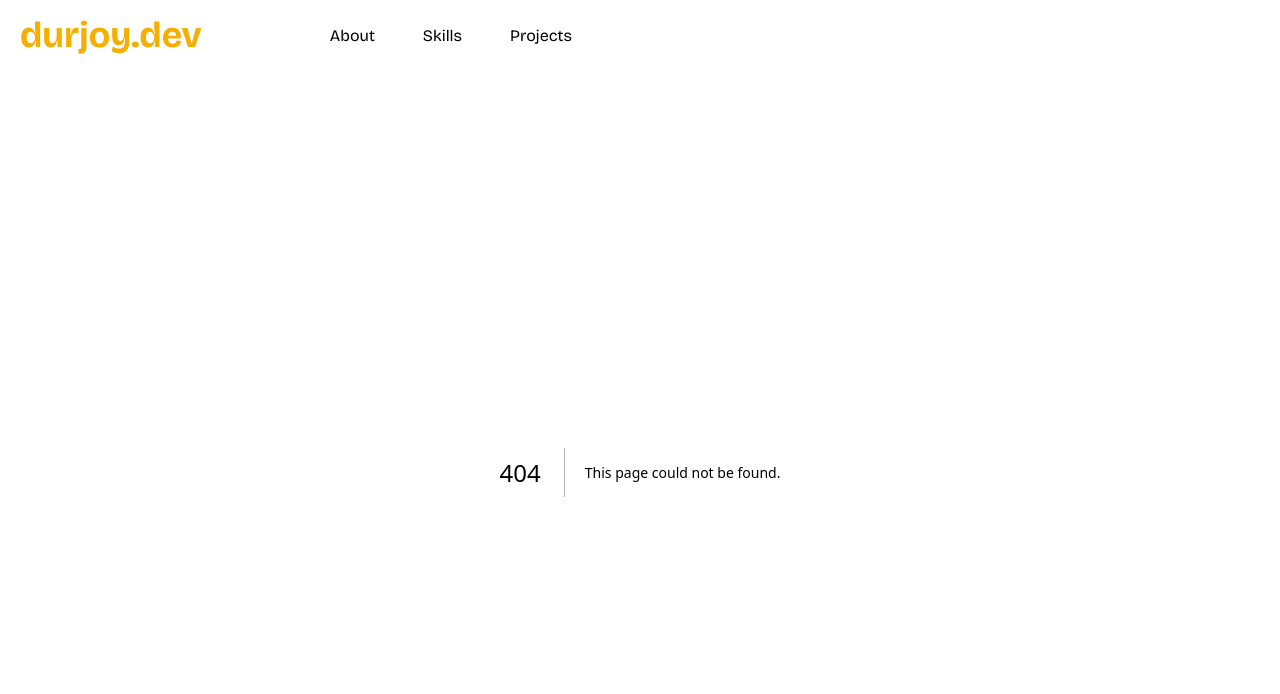
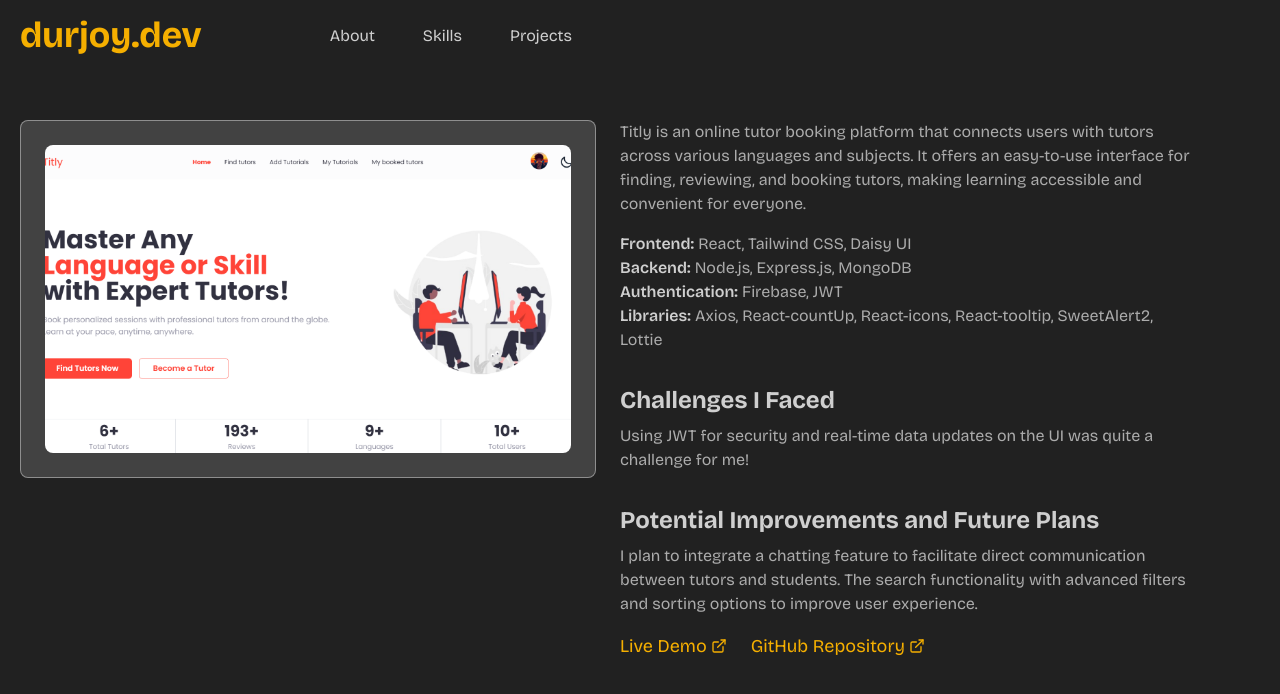
Before and after one commit to Durjoy96/my-portfolio, a Next.js app: page /projects/titly in a window 1280 px wide. Before the commit this address had no page. Shown: the top 694 px of the page. Built offline with nearby package versions, Linux system fonts and the light colour scheme.

Commit message:
Add Titly project page with details and links for live demo and GitHub repository

```diff
--- /dev/null
+++ b/src/app/projects/titly/page.jsx
@@ -0,0 +1,93 @@
+import Image from "next/image";
+import titlyImg from "../../../assets/images/titly.png";
+import { ExternalLink } from "lucide-react";
+
+const Titly = () => {
+  return (
+    <>
+      <section className="main-container flex flex-col md:flex-row items-start gap-6 mt-12">
+        <div className="bg-base-300 p-6 rounded-lg border border-white/40 max-w-xl ">
+          <Image
+            className="rounded-lg"
+            src={titlyImg}
+            alt="Titly project screenshot"
+          />
+        </div>
+        <div className="max-w-xl">
+          <p className="text-base text-base-content-secondary">
+            Titly is an online tutor booking platform that connects users with
+            tutors across various languages and subjects. It offers an
+            easy-to-use interface for finding, reviewing, and booking tutors,
+            making learning accessible and convenient for everyone.
+          </p>
+
+          <ul className="mt-4 text-base-content-secondary">
+            <li>
+              <span className="text-base-content font-semibold">Frontend:</span>{" "}
+              React, Tailwind CSS, Daisy UI
+            </li>
+            <li>
+              <span className="text-base-content font-semibold">Backend:</span>{" "}
+              Node.js, Express.js, MongoDB
+            </li>
+            <li>
+              <span className="text-base-content font-semibold">
+                Authentication:
+              </span>{" "}
+              Firebase, JWT
+            </li>
+            <li>
+              <span className="text-base-content font-semibold">
+                Libraries:
+              </span>{" "}
+              Axios, React-countUp, React-icons, React-tooltip, SweetAlert2,
+              Lottie
+            </li>
+          </ul>
+          <div className="mt-8 space-y-8">
+            <div>
+              <h2 className="text-2xl font-bold text-base-content">
+                Challenges I Faced
+              </h2>
+              <p className="text-base-content-secondary text-base mt-2">
+                Using JWT for security and real-time data updates on the UI was
+                quite a challenge for me!
+              </p>
+            </div>
+            <div>
+              <h2 className="text-2xl font-bold text-base-content">
+                Potential Improvements and Future Plans
+              </h2>
+              <p className="text-base-content-secondary text-base mt-2">
+                I plan to integrate a chatting feature to facilitate direct
+                communication between tutors and students. The search
+                functionality with advanced filters and sorting options to
+                improve user experience.
+              </p>
+            </div>
+          </div>
+          <div className="flex items-center gap-6">
+            <a
+              className="inline-flex gap-1 items-center text-lg text-primary hover:underline hover:underline-offset-1 mt-4 transition-all delay-100"
+              href="https://tutor-booking-cadf2.web.app/"
+              target="_blank"
+              rel="noopener noreferrer"
+            >
+              Live Demo <ExternalLink className="w-4 h-4" />
+            </a>
+            <a
+              className="inline-flex gap-1 items-center text-lg text-primary hover:underline hover:underline-offset-1 mt-4 transition-all delay-100"
+              href="https://github.com/Durjoy96/tutor-booking-client-side"
+              target="_blank"
+              rel="noopener noreferrer"
+            >
+              GitHub Repository <ExternalLink className="w-4 h-4" />
+            </a>
+          </div>
+        </div>
+      </section>
+    </>
+  );
+};
+
+export default Titly;
```
